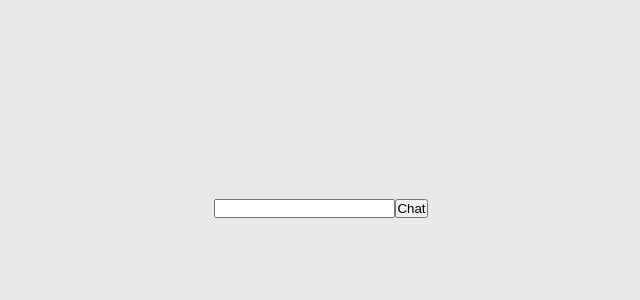
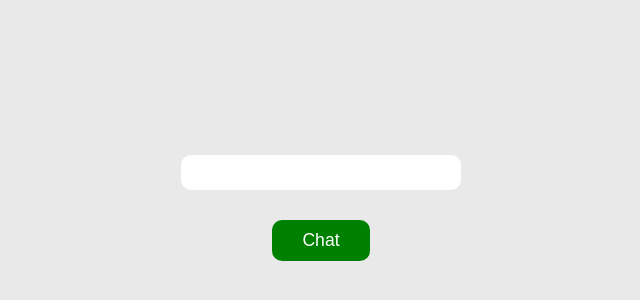
Before and after one commit to arjuncvinod/wa-chat-without-save, a React (Create React App) app: page / in a window 1280 px wide. Shown: the part 192-492 px from the top of the page, without its empty margins (319-959 px from the left). Built offline with nearby package versions, Linux system fonts and the light colour scheme.

Commit message:
placeholder added

```diff
--- a/src/App.css
+++ b/src/App.css
@@ -11,3 +11,25 @@ main{
   justify-content: center;
   align-items: center;
 }
+.container{
+  display: flex;
+  flex-direction: column;
+  align-items: center;
+  gap: 30px;
+}
+.container input{
+  width: 280px;
+  height: 35px;
+  outline: none;
+  border: none;
+  border-radius: 10px;
+  padding: 10px;
+}
+.container button{
+  padding: 10px 30px;
+  font-size: 1.1rem;
+  border-radius: 10px;
+  border: none;
+  background-color: green;
+  color: white;
+}
```
